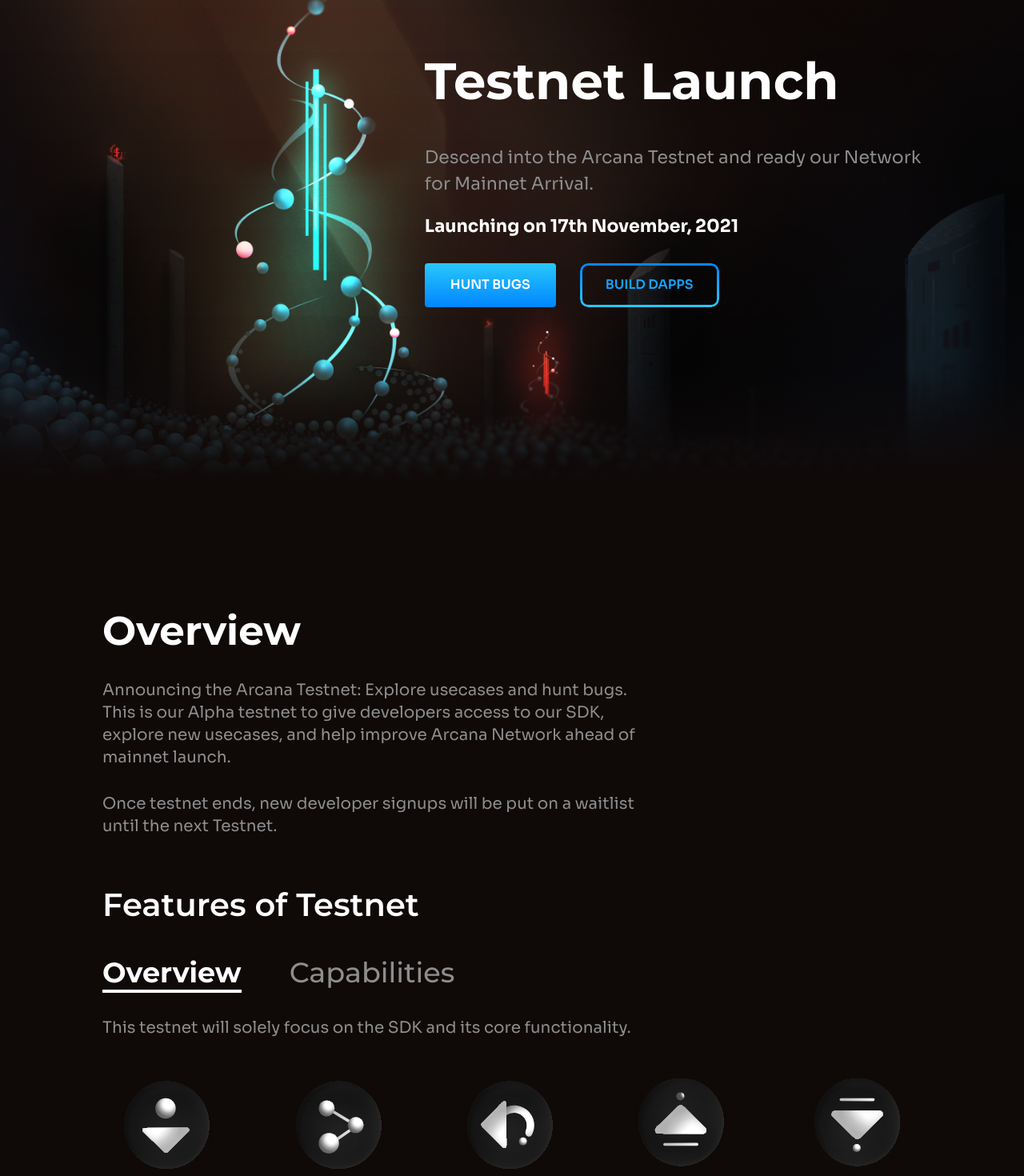
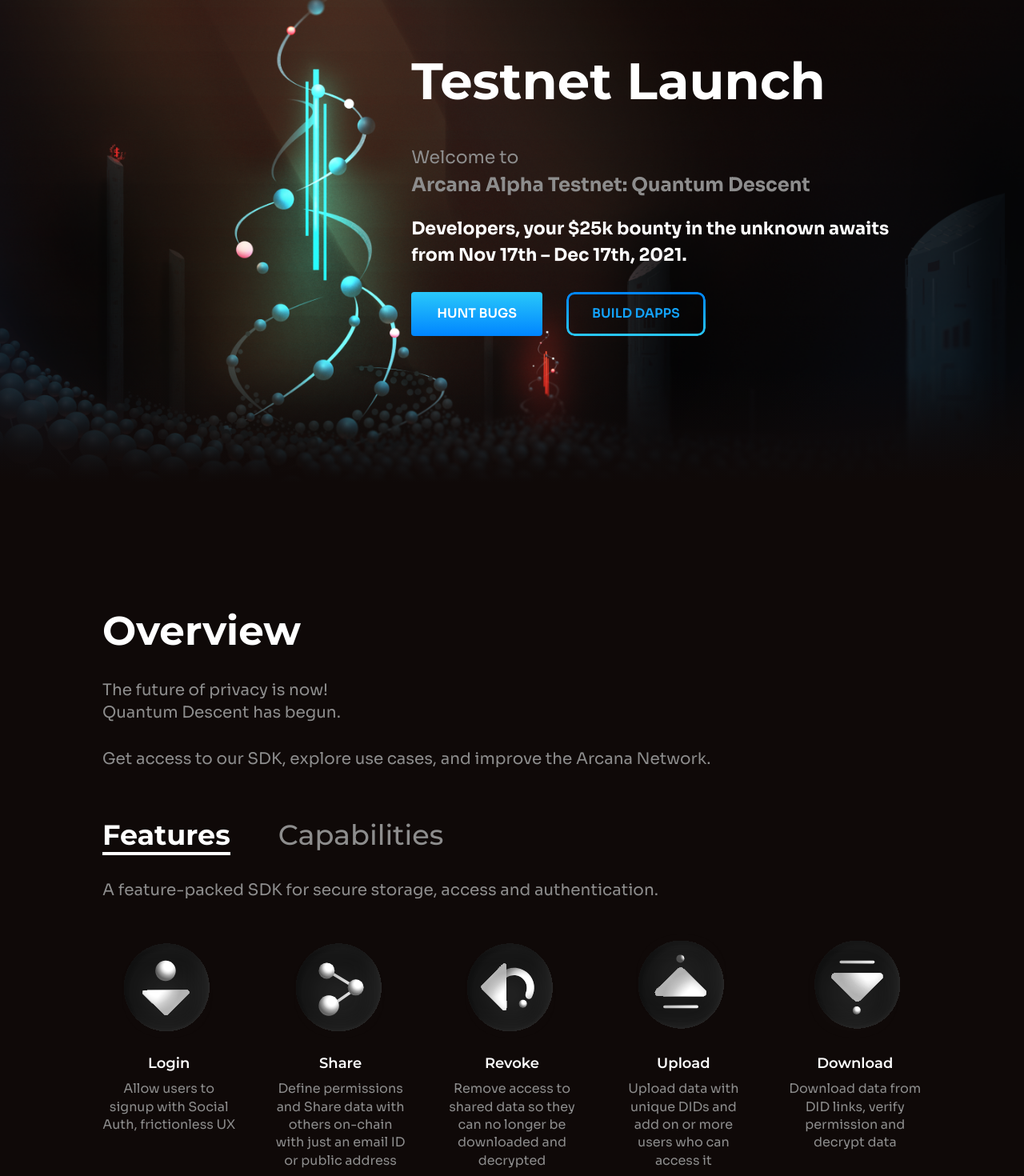
Before and after one commit to arcana-network/testnet-site, a Nuxt app: page / in a window 1280 px wide. Shown: the part 183-1653 px from the top of the page at 80% size. Built offline with nearby package versions, Linux system fonts and the light colour scheme.

Commit message:
Collated content changes

```diff
--- a/components/BugBountyOverview.vue
+++ b/components/BugBountyOverview.vue
@@ -1,5 +1,4 @@
 <template>
-  <v-stack direction="column" gap="3.75rem">
   <v-stack direction="column" gap="1.25rem">
     <v-text
       class="bug-bounty-overview-description"
@@ -16,9 +15,9 @@
       :weight="400"
       line-height="1.5"
     >
-        If you're a developer with a knack for testing SDKs and APIs -
-        participate in our Bug Bounty Program, from anywhere in the world. Win
-        from a pool of 50,000 USD or 25,000 USD in XAR token rewards.
+      If you're a developer with a knack for testing SDKs and APIs - participate
+      in our Bug Bounty Program, from anywhere in the world. Win from a pool of
+      25,000 USDT in rewards.
     </v-text>
     <v-text
       class="bug-bounty-overview-description"
@@ -30,30 +29,15 @@
       timeframe. Signup on the Developer Dashboard, checkout our documentation
       and get going!
     </v-text>
-    </v-stack>
-    <div>
-      <v-stack direction="column" gap="1.25rem">
-        <v-heading
-          class="bug-bounty-overview-heading"
-          :level="3"
-          line-height="1.2"
-        >
-          Next Steps
-        </v-heading>
     <v-text
       class="bug-bounty-overview-description"
       color="secondary"
       :weight="400"
       line-height="1.5"
     >
-          The bug bounty will start on 17th November and last for four weeks.
-          The main scope of the program is to find bugs in UI and
-          functionalities of SDK's APIs. Before submitting your bug to the
-          typeform/google form, prepare the following details.
+      Before submitting your bug, you'll need to prepare the following:
     </v-text>
     <v-list :list-items="stepsList" />
-      </v-stack>
-    </div>
   </v-stack>
 </template>
 
@@ -63,11 +47,9 @@
   data() {
     return {
       stepsList: [
-        { description: 'Feature the bug belongs to' },
         { description: 'Description of the bug' },
         { description: 'Steps to reproduce' },
         { description: 'Supporting material or references' },
-        { description: 'Severity of the bug' },
         { description: 'Your Email ID, Telegram and Twitter handles' },
       ],
     }
--- a/components/BugBountyRules.vue
+++ b/components/BugBountyRules.vue
@@ -28,7 +28,7 @@
         {
           title: 'Bug Report Process and Bug Severity Level',
           description: [
-            'Only bugs that are reported through the links provided will be considered. Bugs sent through emails, DMs, and other media will not be counted as part of the Bug Bounty Program.',
+            'Only bugs that are reported through the forum will be considered. Bugs sent through emails, DMs, and other media will not be counted as part of the Bug Bounty Program.',
             'Early bird gets the bounty: The first person to accurately report a bug will be considered for the reward. Reports that are incomplete will not be considered. Each bug reported will only be rewarded once.',
             "Reported bugs are eligible if they haven't been reported publicly first.",
           ],
--- a/components/HeroSection.vue
+++ b/components/HeroSection.vue
@@ -39,15 +39,23 @@
                 line-height="1.5"
                 :weight="400"
               >
-                Descend into the Arcana Testnet and ready our Network for
-                Mainnet Arrival.
+                Welcome to <br />
+                <v-text
+                  class="hero-section-description-em"
+                  color="secondary"
+                  line-height="1.5"
+                  :weight="700"
+                >
+                  Arcana Alpha Testnet: Quantum Descent
+                </v-text>
               </v-text>
               <v-text
                 class="hero-section-launch"
                 line-height="1.5"
                 :weight="700"
               >
-                Launching on 17th November, 2021
+                Developers, your $25k bounty in the unknown awaits from Nov 17th
+                – Dec 17th, 2021.
               </v-text>
             </v-stack>
           </div>
@@ -106,6 +114,7 @@
 
   @media (--viewport-small) {
     height: auto;
+    min-height: unset;
   }
 }
 
@@ -142,8 +151,18 @@
   }
 }
 
+.hero-section-description-em {
+  font-size: 1.5rem;
+
+  @media (--viewport-small) {
+    font-size: 1rem;
+    text-align: center;
+  }
+}
+
 .hero-section-launch {
   font-size: 1.375rem;
+  max-width: 38ch;
 
   @media (--viewport-small) {
     font-size: 0.875rem;
--- a/components/OverviewSection.vue
+++ b/components/OverviewSection.vue
@@ -24,10 +24,8 @@
               :weight="400"
               line-height="1.4"
             >
-              Announcing the Arcana Testnet: Explore usecases and hunt bugs.
-              This is our Alpha testnet to give developers access to our SDK,
-              explore new usecases, and help improve Arcana Network ahead of
-              mainnet launch.
+              The future of privacy is now! <br />
+              Quantum Descent has begun.
             </v-text>
             <v-text
               class="overview-description"
@@ -35,27 +33,11 @@
               :weight="400"
               line-height="1.4"
             >
-              Once testnet ends, new developer signups will be put on a waitlist
-              until the next Testnet.
+              Get access to our SDK, explore use cases, and improve the Arcana
+              Network.
             </v-text>
           </v-stack>
         </div>
-        <div>
-          <v-stack
-            align="start"
-            direction="column"
-            sm-direction="column"
-            gap="2.5rem"
-            sm-gap="1.875rem"
-          >
-            <v-heading
-              class="overview-features-heading"
-              :level="3"
-              line-height="1.2"
-              :weight="600"
-            >
-              Features of Testnet
-            </v-heading>
         <div>
           <v-tabs :tabs-list="tabsList">
             <template #tab-0>
@@ -71,8 +53,8 @@
                   :weight="400"
                   line-height="1.4"
                 >
-                      This testnet will solely focus on the SDK and its core
-                      functionality.
+                  A feature-packed SDK for secure storage, access and
+                  authentication.
                 </v-text>
                 <div class="feature-overviews">
                   <div
@@ -136,8 +118,6 @@
             </template>
           </v-tabs>
         </div>
-          </v-stack>
-        </div>
         <div class="feature-overview-illustration full-bleed" />
       </v-stack>
     </v-container>
@@ -149,7 +129,7 @@
   name: 'OverviewSection',
   data() {
     return {
-      tabsList: ['Overview', 'Capabilities'],
+      tabsList: ['Features', 'Capabilities'],
       featureOverviewPoints: [
         {
           icon: 'images/login.svg',
@@ -220,7 +200,7 @@
 }
 
 .overview-description {
-  max-width: 46ch;
+  max-width: 52ch;
   font-size: 1.25rem;
 
   @media (--viewport-small) {
@@ -241,7 +221,7 @@
 
 .feature-overview-description {
   font-size: 1.25rem;
-  max-width: 46ch;
+  max-width: 50ch;
 
   @media (--viewport-small) {
     font-size: 1rem;
--- a/components/TheFooter.vue
+++ b/components/TheFooter.vue
@@ -23,9 +23,9 @@
         </v-text>
         <v-text class="footer-text" line-height="1.5" :weight="400">
           Arcana's Testnet is only meant for experimentation and not for running
-          apps in production. We expect participating developers to cooperate in
-          sharing logs, metrics, and other data related to bugs/feature
-          suggestions, in order to help improve the Arcana Network.
+          apps in production. We expect participating bounty hunters to
+          cooperate in sharing logs, metrics, and other data related to
+          bugs/feature suggestions, in order to help improve the Arcana Network.
         </v-text>
       </v-stack>
     </v-container>
```
Lines whose indentation alone changed are shown as unchanged.
